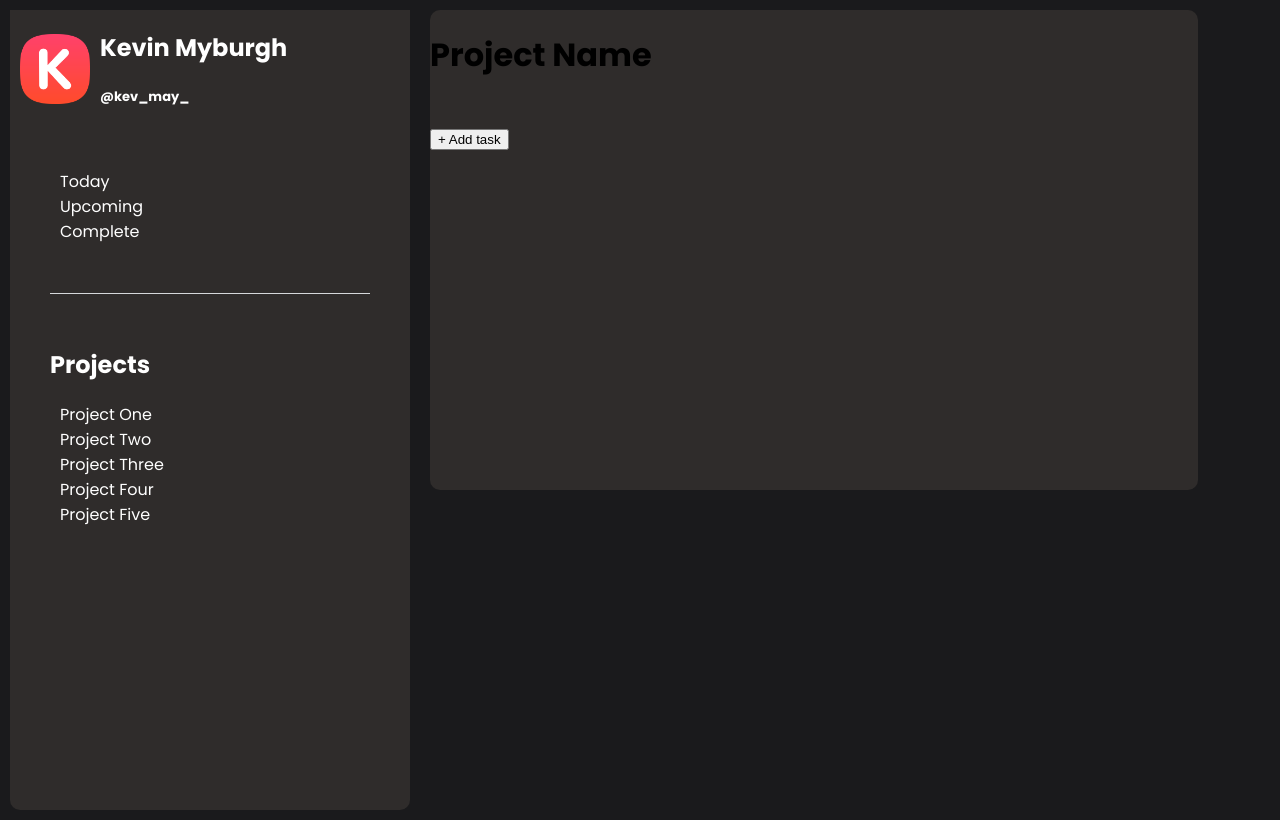
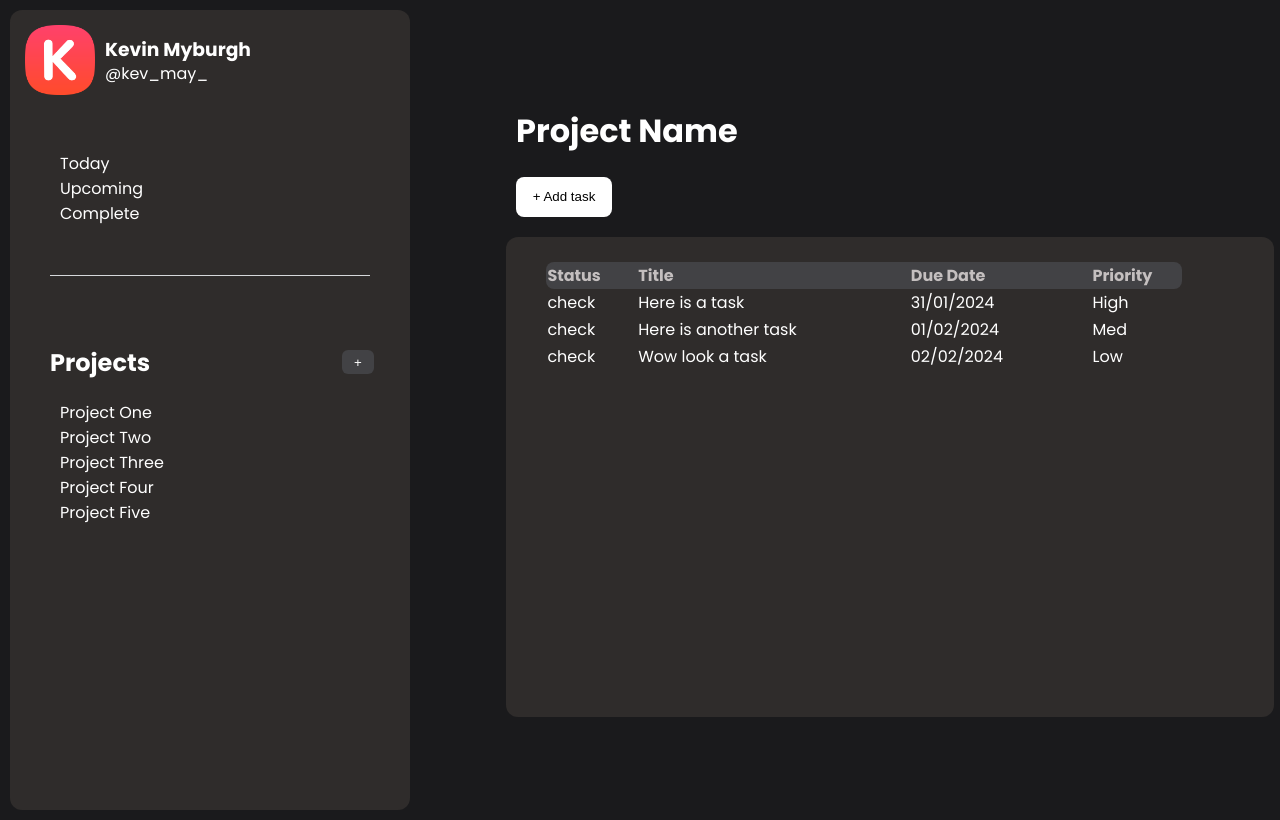
Before and after one commit to kevjmay/to-dizzle, a plain HTML site: page index.html in a window 1280 px wide. Drawn offline with Linux system fonts and the light colour scheme.

Commit message:
Additional style / layout includes table elements in project view

```diff
--- a/index.html
+++ b/index.html
@@ -13,8 +13,8 @@
         <div class="userInformation">
             <img class="userImage" src="./assests/letter-k.png" alt="userNameLogo">
             <div class="userHandle">
-                <h2 class="userName">Kevin Myburgh</h2>
-                <h5 class="userTag">@kev_may_</h5>
+                <h3 class="userName">Kevin Myburgh</h3>
+                <p class="userTag">@kev_may_</p>
             </div>
         </div>
         <br>
@@ -29,7 +29,11 @@
         <hr>
         <br>
         <div class="projectContainer">
-            <ul class="projectList"><h2>Projects</h2>
+            <ul class="projectList">
+                <div class="projectHeader">
+                <h2>Projects</h2>
+                <button>+</button>
+                </div>
                 <li id="projectOne">Project One</li>
                 <li id="projectTwo">Project Two</li>
                 <li id="projectThree">Project Three</li>
@@ -42,11 +46,38 @@
    <div class="openProjectContainer">
      <div>
         <h1>Project Name</h1>
-        <br>
         <button>+ Add task</button>
         <br>
         <div class="tableTaskView">
             <!-- rows and columns for tasks in here -->
+            <div class="tablePosition">
+                <table>
+                        <tr class="tableHeaderRow">
+                            <th class="tableHeader">Status</th>
+                            <th class="tableHeader">Title</th>
+                            <th class="tableHeader">Due Date</th>
+                            <th class="tableHeader">Priority</th>
+                        </tr>
+                        <tr>
+                            <td class="tableCell">check</td>
+                            <td class="tableCell">Here is a task</td>
+                            <td class="tableCell">31/01/2024</td>
+                            <td class="tableCell">High</td>
+                        </tr>
+                        <tr>
+                            <td class="tableCell">check</td>
+                            <td class="tableCell">Here is another task</td>
+                            <td class="tableCell">01/02/2024</td>
+                            <td class="tableCell">Med</td>
+                        </tr>
+                        <tr>
+                            <td class="tableCell">check</td>
+                            <td class="tableCell">Wow look a task</td>
+                            <td class="tableCell">02/02/2024</td>
+                            <td class="tableCell">Low</td>
+                        </tr>
+                </table>
+            </div>
         </div>
      </div>
    </div>
--- a/style.css
+++ b/style.css
@@ -12,15 +12,8 @@ body {
     background-color: #2f2c2b;
     width: 400px;
     height: 100vh;
-    border-radius: 10px;
-    margin: 10px;
-}
-
-.openProjectContainer {
-    background-color: #2f2c2b;
-    border-radius: 10px;
-    width: 60vw;
-    height: 60vh;
+    border-radius: 12px;
+    overflow: hidden;
     margin: 10px;
 }
 
@@ -29,6 +22,7 @@ body {
     display: flex;
     align-items: center;
     background-color: #2f2c2b;
+    margin: 5px;
 }
 
 .userImage {
@@ -36,13 +30,9 @@ body {
     padding: 10px;
 }
 
-.userName {
+.userName, .userTag {
     color: white;
-}
-
-.userTag {
-    font-size: small;
-    padding: 0;
+    line-height: 5px;
 }
 
 .orderView {
@@ -62,6 +52,27 @@ li {
 .projectContainer {
     background-color: #2f2c2b;
 }
+.projectHeader {
+    display: flex;
+    justify-content: space-between;
+    align-items: center;
+    margin-right: 10%;
+}
+
+.projectHeader button {
+    border: none;
+    border-radius: 6px;
+    background-color: #424245;
+    color: white;
+    height: 1.5rem;
+    width: 2rem;
+}
+
+li:hover {
+    background-color: #424245;
+    border-radius: 8px;
+    margin-right: 10%;
+}
 
 hr {
     width: 80%;
@@ -70,3 +81,66 @@ hr {
     background-color: #d6d8db;
     border: none;
 }
+
+/* Project Container CSS below */
+
+.openProjectContainer {
+    width: 60vw;
+    height: 60vh;
+    margin: 10%;
+    /* border: 1px solid red; */
+}
+
+.tableTaskView {
+    background-color: #2f2c2b;
+    border-radius: 12px;
+    width: 60vw;
+    height: 60vh;
+    margin-top: 20px;
+}
+
+.openProjectContainer h1 {
+    color: white;
+    margin-left: 10px;
+}
+
+.openProjectContainer button {
+    margin-left: 10px;
+    border: none;
+    border-radius: 8px;
+    background-color: white;
+    color: black;
+    height: 2.5rem;
+    width: 6rem;
+}
+
+/* Table CSS */
+table {
+    width: 50vw;
+    text-align: center;
+}
+
+.tablePosition{
+    padding-top: 3%;
+    padding-left: 5%;
+    padding-right: 5%;
+}
+
+tr {
+    display: grid;
+    grid-template-columns: 1fr 3fr 2fr 1fr;
+    justify-items: start;
+    color: white;
+}
+
+tr:hover {
+    border: 2px solid #424245;
+    border-radius: 8px;
+}
+
+.tableHeaderRow {
+    background-color: #424245;
+    color: rgb(196, 191, 191);
+    border-radius: 8px;
+
+}
```
